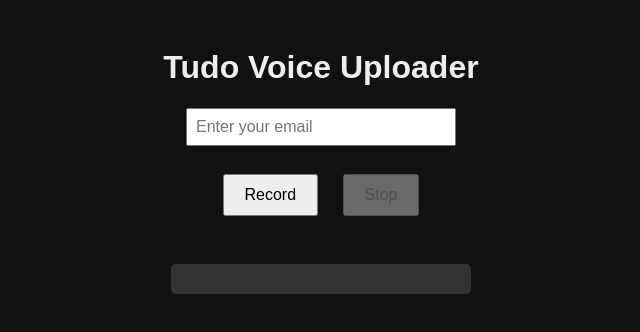
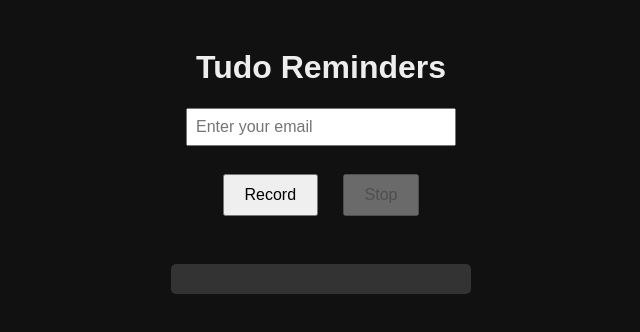
Before and after one commit to mrebaker91/TudoUploader, a website: page public/index.html in a window 1280 px wide. Shown: the whole page, without its empty margins (319-959 px from the left). Drawn offline with Linux system fonts and the light colour scheme.

Commit message:
Update index.html

```diff
--- a/public/index.html
+++ b/public/index.html
@@ -19,7 +19,7 @@
 </head>
 
 <body>
-  <h1>Tudo Voice Uploader</h1>
+  <h1>Tudo Reminders</h1>
 
   <form id="uploadForm">
     <input type="email" id="emailInput" placeholder="Enter your email" required style="padding:8px; font-size:16px; width:250px;"><br><br>
```
